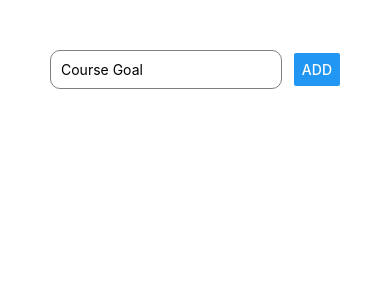
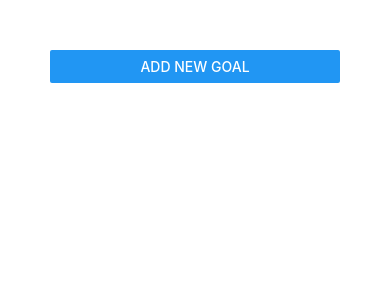
Before and after one commit to Wali89/React-Native-Goals, a React Native app in the folder rn-first-app/: screen / in a window 390 px wide. Shown: the top 300 px of the page. Built offline with nearby package versions, Linux system fonts and the light colour scheme.

Commit message:
added updates

```diff
--- a/rn-first-app/App.js
+++ b/rn-first-app/App.js
@@ -1,5 +1,5 @@
 import React, { useState } from 'react';
-import { StyleSheet, Text, View, FlatList } from 'react-native';
+import { StyleSheet, Text, View, FlatList, Button } from 'react-native';
 import GoalItem from './components/GoalItem';
 import GoalInput from './components/GoalInput';
 
@@ -7,9 +7,11 @@
 export default function App() {
 
   const [courseGoals, setCourseGoals] = useState([]);
+  const [isAddMode, setIsAddMode] = useState(false)
 
   const addGoalHandler = goalTitle => {
     setCourseGoals(currentGoals => [...currentGoals, {id: Math.random().toString(), value: goalTitle}]);
+    setIsAddMode(false);
   };
 
   const removeGoalHandler = goalId => {
@@ -21,8 +23,8 @@
   return (
 
     <View style={styles.screen}>
-
-      <GoalInput onAddGoal={addGoalHandler}/>
+      <Button title="Add New Goal" onPress={() => setIsAddMode(true)}/>
+      <GoalInput visible={isAddMode} onAddGoal={addGoalHandler}/>
 
       <FlatList
       keyExtractor={(item, index) => item.id}
--- a/rn-first-app/components/GoalInput.js
+++ b/rn-first-app/components/GoalInput.js
@@ -1,5 +1,5 @@
 import React, { useState } from 'react';
-import { View, TextInput, StyleSheet, Button} from 'react-native';
+import { View, TextInput, StyleSheet, Button, Modal} from 'react-native';
 
 
 
@@ -12,7 +12,8 @@
 
 
     return (
-    <View style={styles.inputContainer}>
+    <Modal visible={props.visible} animationType="slide">
+        <View style={styles.inputContainer}>
 
         <TextInput
           placeholder="Course Goal"
@@ -23,7 +24,8 @@
 
         <Button title="Add" onPress={props.onAddGoal.bind(this, enteredGoal)} />
 
-    </View>
+        </View>
+    </Modal>
     );
 };
 
@@ -34,12 +36,13 @@
         borderColor: 'gray',
         borderWidth: 1,
         borderRadius:10,
-        padding: 10
+        padding: 10,
+        margin: 10
     },
 
     inputContainer: {
-      flexDirection: 'row',
-      justifyContent: 'space-between',
+      flex: 1,
+      justifyContent: 'center',
       alignItems: 'center'
     }
 })
```
